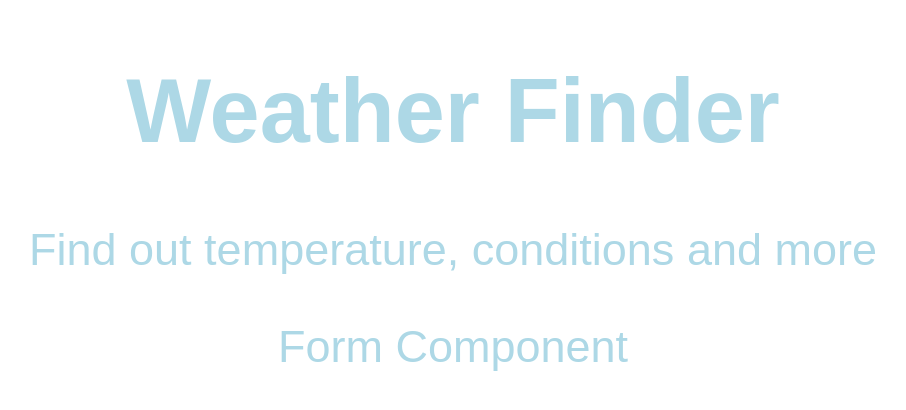
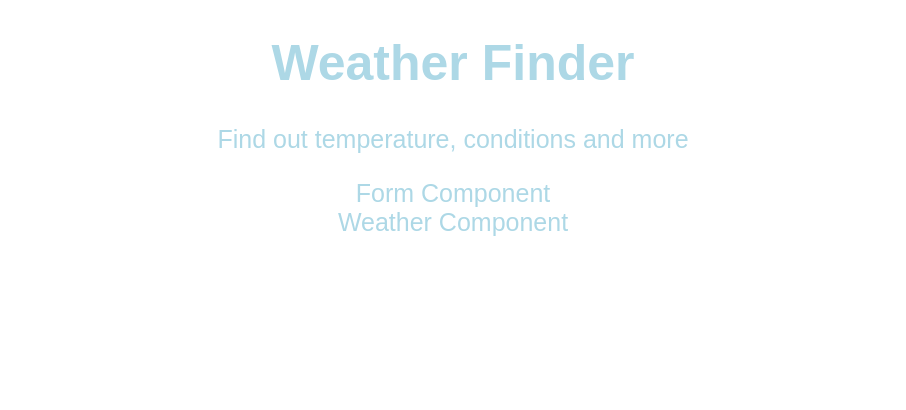
Before and after one commit to alexjivov/React-Weather-App, a React (Create React App) app in the folder react-weather-app/: page / in a window 1280 px wide. Shown: the top 410 px of the page, without its empty margins (187-1093 px from the left). Built offline with nearby package versions, Linux system fonts and the light colour scheme.

Commit message:
added api call functions - not calling actual function yet

```diff
--- a/react-weather-app/src/App.js
+++ b/react-weather-app/src/App.js
@@ -8,14 +8,29 @@ import './Assets/css/default.min.css';
 /////////////////
 import Titles from './Components/titles';
 import Form from './Components/form';
+import Weather from './Components/weather';
+
+// WEATHER API KEY //
+const API_key = "7d9bb4a9ebb655c852f28bb7d3c4081a";
+
 
 class App extends Component {
+  // Create your own method - Get Weather
+  // arrow functions allow you to use 'this' key word independently (its bound to this component)
+  getWeather = async () => {
+    // fetch keyword + URL you want to make API call to
+    const api_call = await fetch(`http://api.openweathermap.org/data/2.5/weather?q=Manchester,uk&appid=${API_key}a&units=metric`);
+    //need to convert response to JSON format
+    const data = await api_call.json();
+    console.log(data);
+    }
   // Render - built in method that returns JSX - JS running in background transpiled by Babel
   render() {
     return (
       <div>
         <Titles />
         <Form />
+        <Weather />
       </div>
     );
   }
--- a/react-weather-app/src/Assets/css/default.min.css
+++ b/react-weather-app/src/Assets/css/default.min.css
@@ -1 +1 @@
-body{font-size:45px;color:#add8e6;text-align:center}
+body{font-size:25px;color:#add8e6;text-align:center}
--- a/react-weather-app/src/Assets/scss/default.scss
+++ b/react-weather-app/src/Assets/scss/default.scss
@@ -1,5 +1,5 @@
 body {
-    font-size: 45px;
+    font-size: 25px;
     color: lightblue;
     text-align: center;
 }
--- /dev/null
+++ b/react-weather-app/src/Components/weather.js
@@ -0,0 +1,15 @@
+import React, { Component } from 'react';
+
+
+class Weather extends Component {
+    // Render - built in method that returns JSX - JS running in background transpiled by Babel
+    render() {
+      return (
+       <div>
+           Weather Component
+        </div>
+      );
+    }
+  }
+
+  export default Weather;
```
